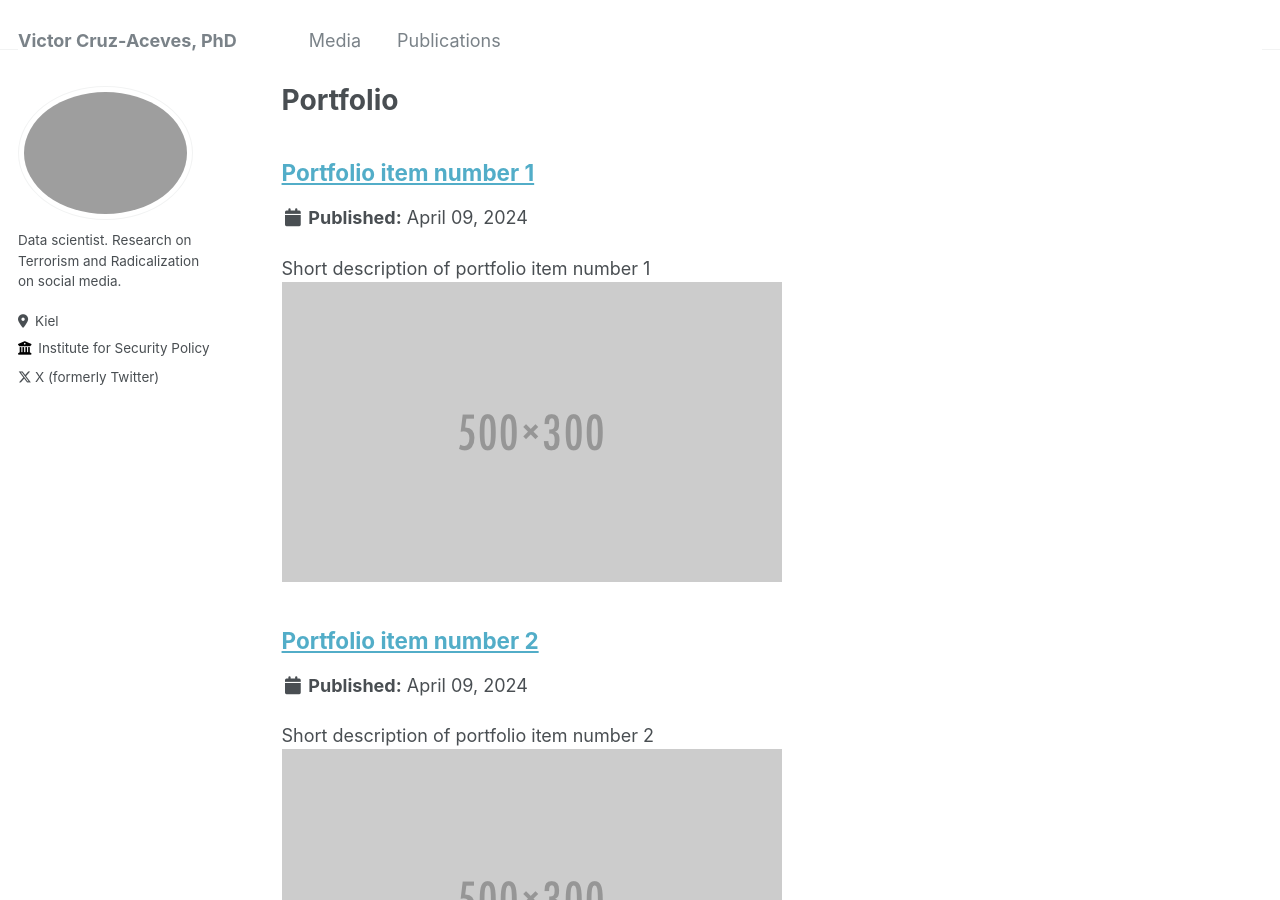
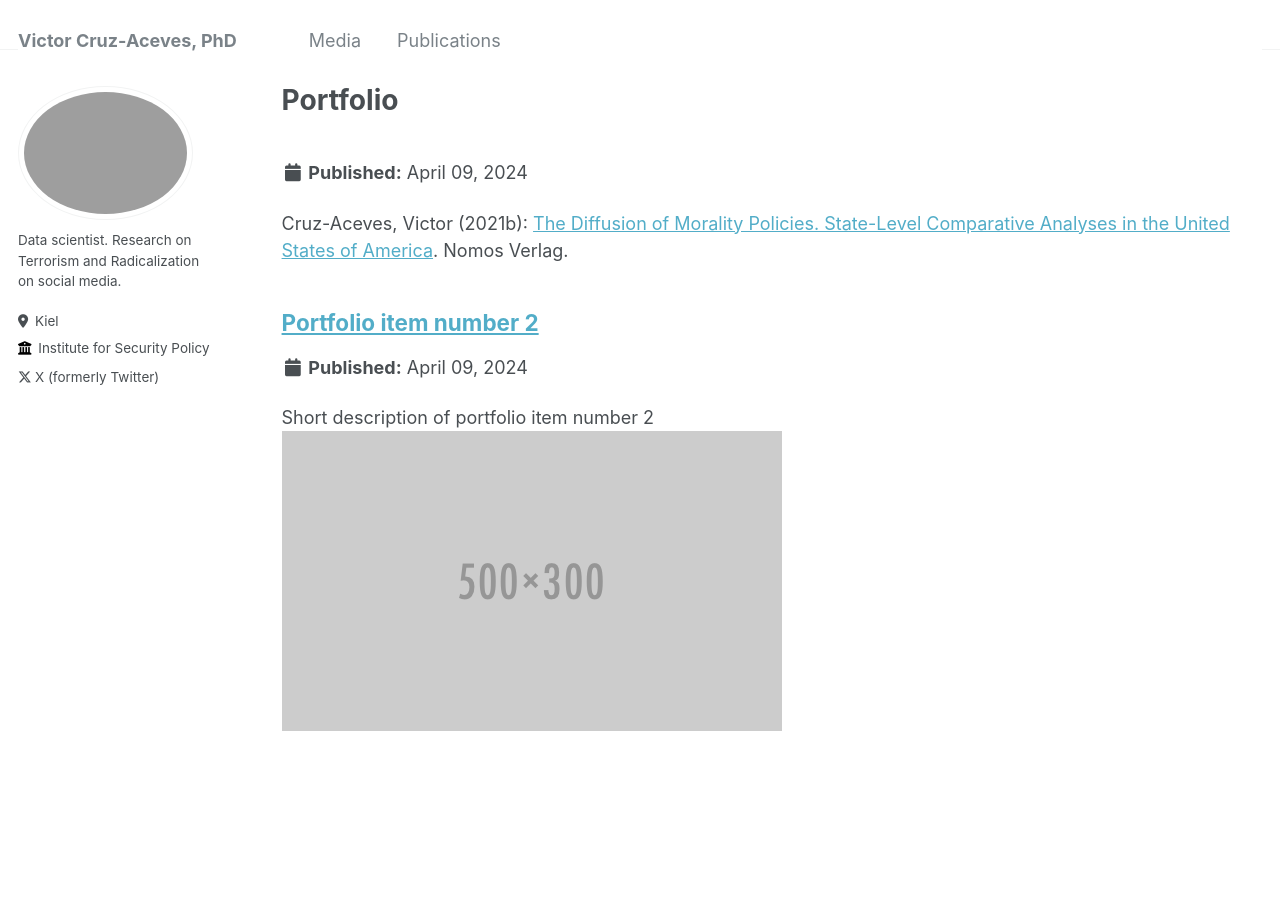
Before and after one commit to victor-cruz-aceves/victor-cruz-aceves.github.io, a Jekyll site: the page built from _pages/portfolio.html, in a window 1280 px wide and 900 px high. Built offline with Jekyll 4.4.1, drawn with Linux system fonts in a browser that asks for light colours.

Commit message:
Book added under publications (originally named portfolio)

```diff
--- a/_portfolio/portfolio-1.md
+++ b/_portfolio/portfolio-1.md
@@ -1,6 +1,6 @@
 ---
-title: "Portfolio item number 1"
-excerpt: "Short description of portfolio item number 1<br/><img src='/images/500x300.png'>"
+title: ""
+excerpt: "Cruz-Aceves, Victor (2021b): [The Diffusion of Morality Policies. State-Level Comparative Analyses in the United States of America](https://www.nomos-shop.de/nomos/titel/the-diffusion-of-morality-policies-id-100739/). Nomos Verlag."
 collection: portfolio
 ---
 
```
